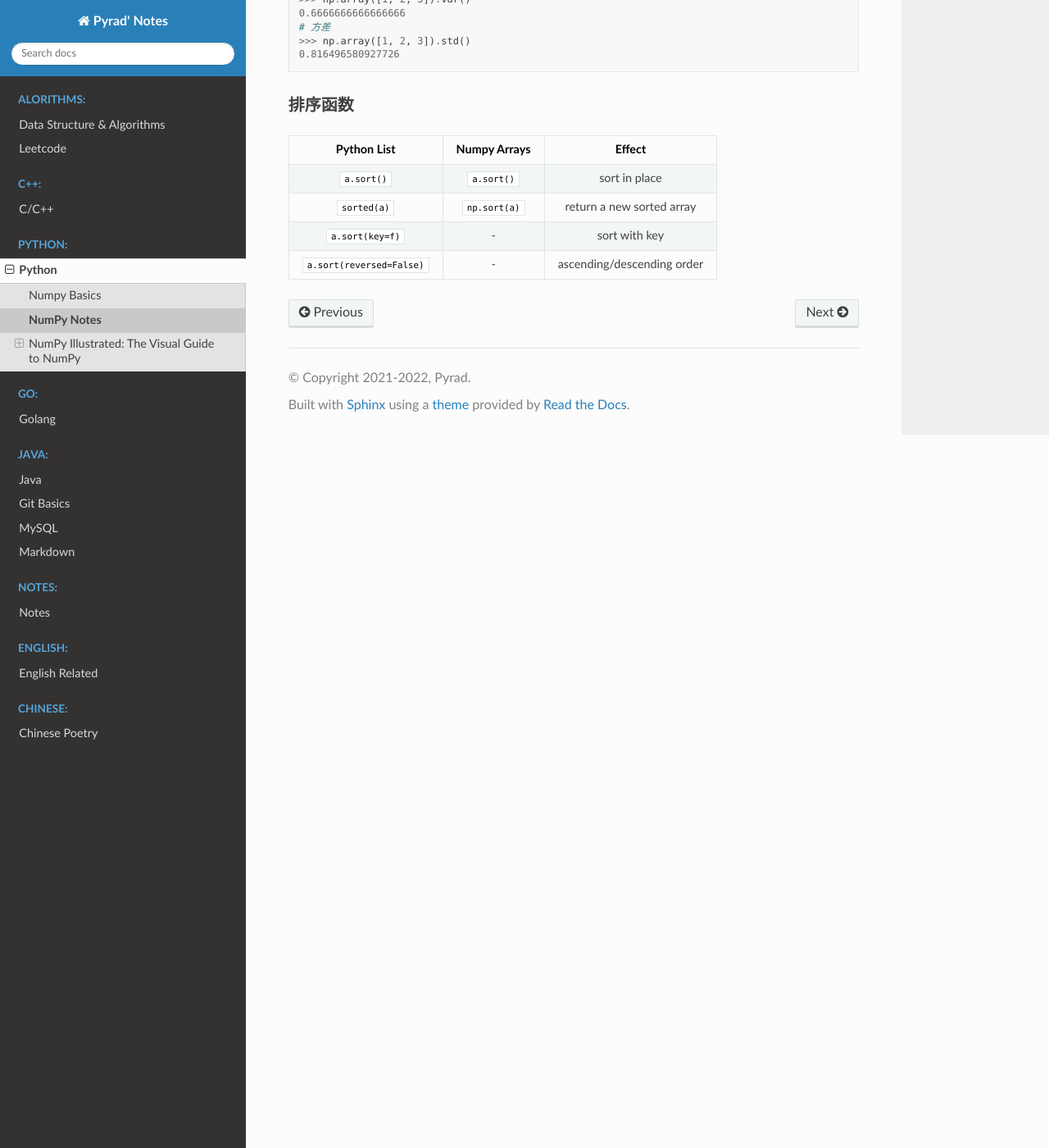
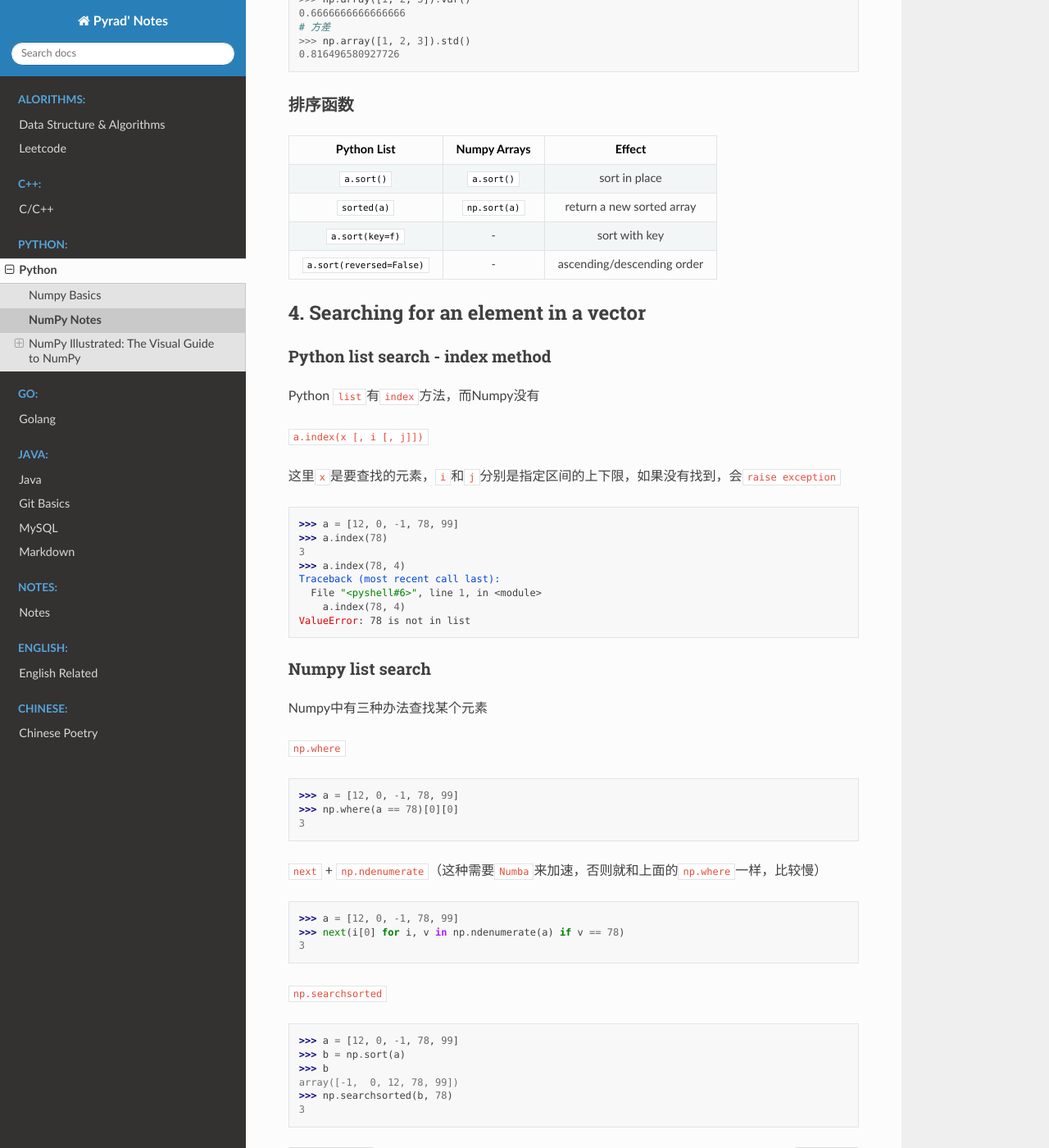
Before and after one commit to Pyrad/pyradnotes, a Sphinx documentation site: the page built from source/Python/NumpyVisualIntro.md, in a window 1280 px wide and 1400 px high, scrolled down 6242 px. Shown: the whole window at 82% size. Built offline with Sphinx 7.4.7 and the Read the Docs theme 2.0.0, drawn with Linux system fonts in a browser that asks for light colours.

Commit message:
Finished the 4th chapter searching element
Searching an element in a Python list and in a Numpy list

````diff
--- a/source/Python/NumpyVisualIntro.md
+++ b/source/Python/NumpyVisualIntro.md
@@ -332,3 +332,58 @@ $$
 |       `sorted(a)`        | `np.sort(a)` | return a new sorted array  |
 |     `a.sort(key=f)`      |      -       |       sort with key        |
 | `a.sort(reversed=False)` |      -       | ascending/descending order |
+
+
+
+## 4. Searching for an element in a vector
+
+### Python list search - index method
+
+Python `list`有`index`方法，而Numpy没有
+
+`a.index(x [, i [, j]])`
+
+这里`x`是要查找的元素，`i`和`j`分别是指定区间的上下限，如果没有找到，会`raise exception`
+
+```python
+>>> a = [12, 0, -1, 78, 99]
+>>> a.index(78)
+3
+>>> a.index(78, 4)
+Traceback (most recent call last):
+  File "<pyshell#6>", line 1, in <module>
+    a.index(78, 4)
+ValueError: 78 is not in list
+```
+
+### Numpy list search
+
+Numpy中有三种办法查找某个元素
+
+`np.where`
+
+```python
+>>> a = [12, 0, -1, 78, 99]
+>>> np.where(a == 78)[0][0]
+3
+
+```
+
+`next` + `np.ndenumerate`（这种需要`Numba`来加速，否则就和上面的`np.where`一样，比较慢）
+
+```python
+>>> a = [12, 0, -1, 78, 99]
+>>> next(i[0] for i, v in np.ndenumerate(a) if v == 78)
+3
+```
+
+`np.searchsorted`
+
+```python
+>>> a = [12, 0, -1, 78, 99]
+>>> b = np.sort(a)
+>>> b
+array([-1,  0, 12, 78, 99])
+>>> np.searchsorted(b, 78)
+3
+```
````
